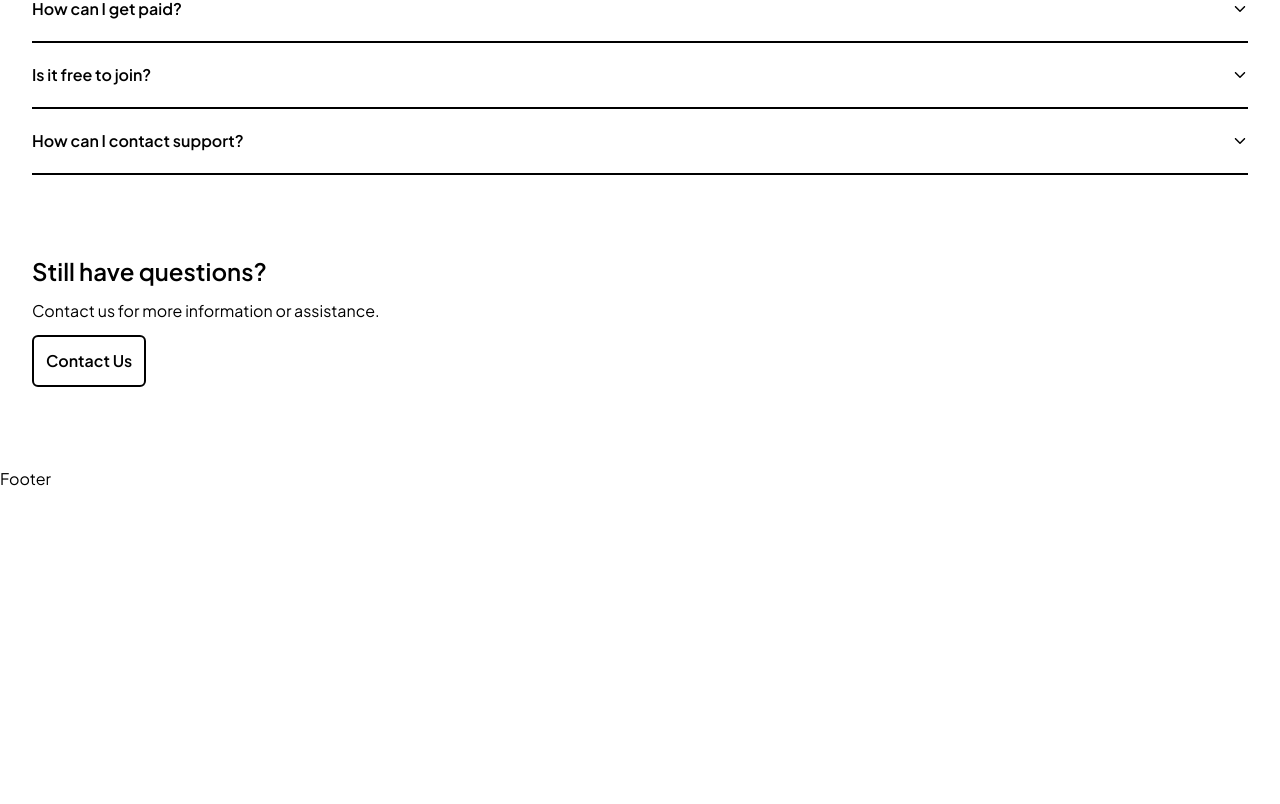
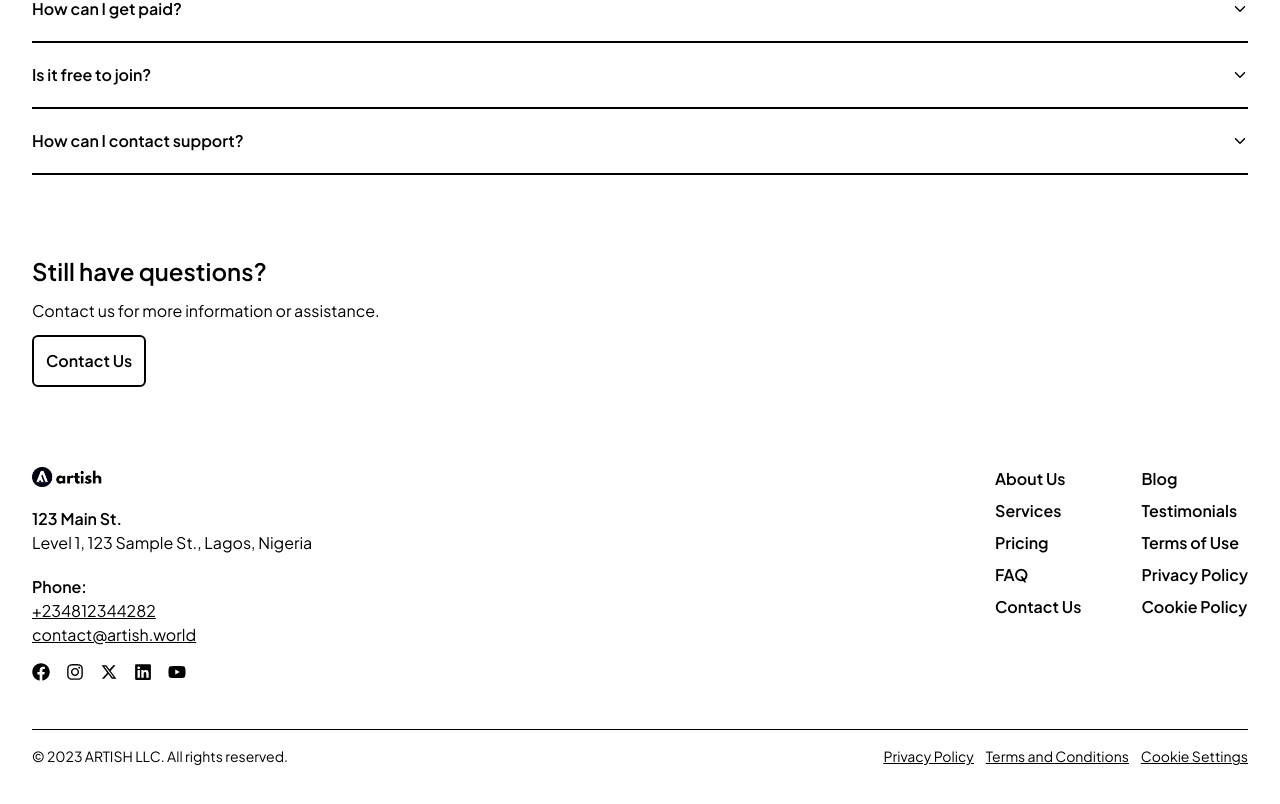
Before and after one commit to artish-io/artish-web, a Next.js app: page / in a window 1280 px wide. Shown: the part 4128-4932 px from the top of the page. Before the commit the page ends 4619 px from the top, so only its background shows below. Built offline with nearby package versions, Linux system fonts and the light colour scheme.

Commit message:
footer section

```diff
--- a/app/components/Footer.tsx
+++ b/app/components/Footer.tsx
@@ -1,5 +1,124 @@
+import Image from 'next/image';
+import Link from 'next/link';
+
+import logo from '@/public/images/logo.png';
+
+import { FaFacebook, FaInstagram, FaLinkedin, FaYoutube } from 'react-icons/fa';
+
+import { RiTwitterXFill } from 'react-icons/ri';
+
 const Footer = () => {
-	return <div>Footer</div>;
+	return (
+		<footer className="bg-white">
+			<div className="container flex justify-between flex-col md:flex-row">
+				<div className="mb-12 md:mb-0">
+					<div className="shrink-0">
+						<Link href="/">
+							<Image src={logo} alt="Artish logo" height={70} width={70} />
+						</Link>
+					</div>
+					<p className="mt-5">
+						<span className="font-semibold">123 Main St.</span>
+						<br />
+						Level 1, 123 Sample St., Lagos, Nigeria
+					</p>
+					<p className="mt-5">
+						<span className="font-semibold">Phone:</span> <br />
+						<Link href="tel:+234812344282" className="underline">
+							+234812344282
+						</Link>
+						<br />
+						<Link href="mailto:contact@artish.world" className="underline">
+							contact@artish.world
+						</Link>
+					</p>
+					<div className="flex space-x-4 mt-4">
+						<FaFacebook className="text-lg cursor-pointer" />
+						<FaInstagram className="text-lg cursor-pointer" />
+						<RiTwitterXFill className="text-lg cursor-pointer" />
+						<FaLinkedin className="text-lg cursor-pointer" />
+						<FaYoutube className="text-lg cursor-pointer" />
+					</div>
+				</div>
+				<div className="grid grid-cols-2 gap-10">
+					<div>
+						<ul className="space-y-2 font-semibold">
+							<li>
+								<Link href="/about-us" className="hover:underline">
+									About Us
+								</Link>
+							</li>
+							<li>
+								<Link href="/services" className="hover:underline">
+									Services
+								</Link>
+							</li>
+							<li>
+								<Link href="/pricing" className="hover:underline">
+									Pricing
+								</Link>
+							</li>
+							<li>
+								<Link href="/faq" className="hover:underline">
+									FAQ
+								</Link>
+							</li>
+							<li>
+								<Link href="/contact" className="hover:underline">
+									Contact Us
+								</Link>
+							</li>
+						</ul>
+					</div>
+					<div>
+						<ul className="space-y-2 font-semibold">
+							<li>
+								<Link href="/blog" className="hover:underline">
+									Blog
+								</Link>
+							</li>
+							<li>
+								<Link href="/testimonials" className="hover:underline">
+									Testimonials
+								</Link>
+							</li>
+							<li>
+								<Link href="/terms" className="hover:underline">
+									Terms of Use
+								</Link>
+							</li>
+							<li>
+								<Link href="/privacy" className="hover:underline">
+									Privacy Policy
+								</Link>
+							</li>
+							<li>
+								<Link href="/cookies" className="hover:underline">
+									Cookie Policy
+								</Link>
+							</li>
+						</ul>
+					</div>
+				</div>
+			</div>
+			<div className="container mt-12 mb-10">
+				<div className="flex flex-wrap justify-center md:justify-between text-sm border-t pt-4 border-black">
+					<p>© 2023 ARTISH LLC. All rights reserved.</p>
+					<div className="flex gap-3 underline mt-2 md:mt-0">
+						<Link href="/privacy" className="hover:underline">
+							Privacy Policy
+						</Link>
+						<Link href="/terms" className="hover:underline">
+							Terms and Conditions
+						</Link>
+						<Link href="/cookies" className="hover:underline">
+							Cookie Settings
+						</Link>
+					</div>
+				</div>
+			</div>
+		</footer>
+	);
 };
 
 export default Footer;
```
